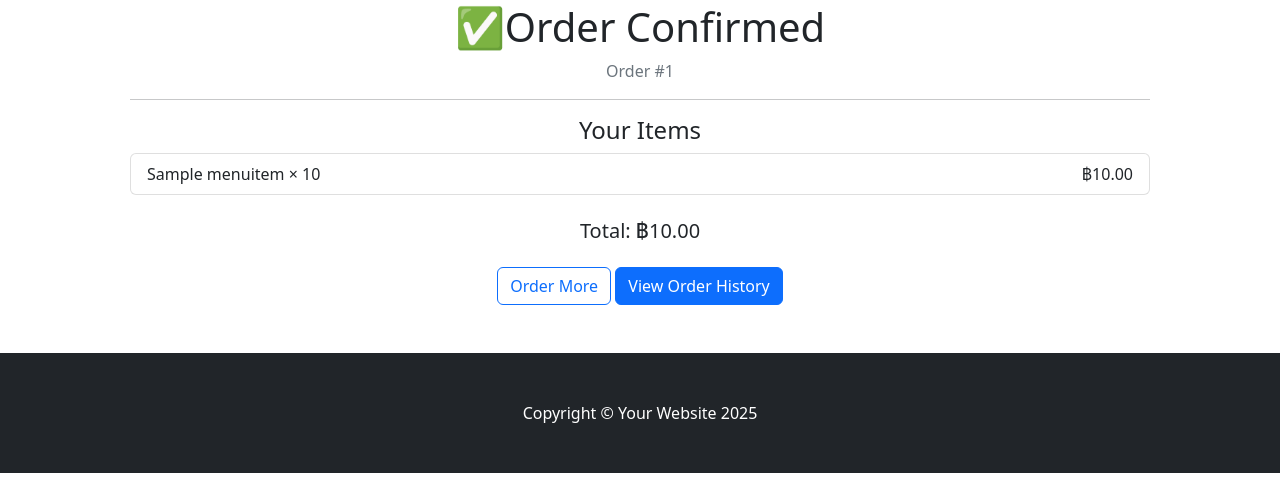
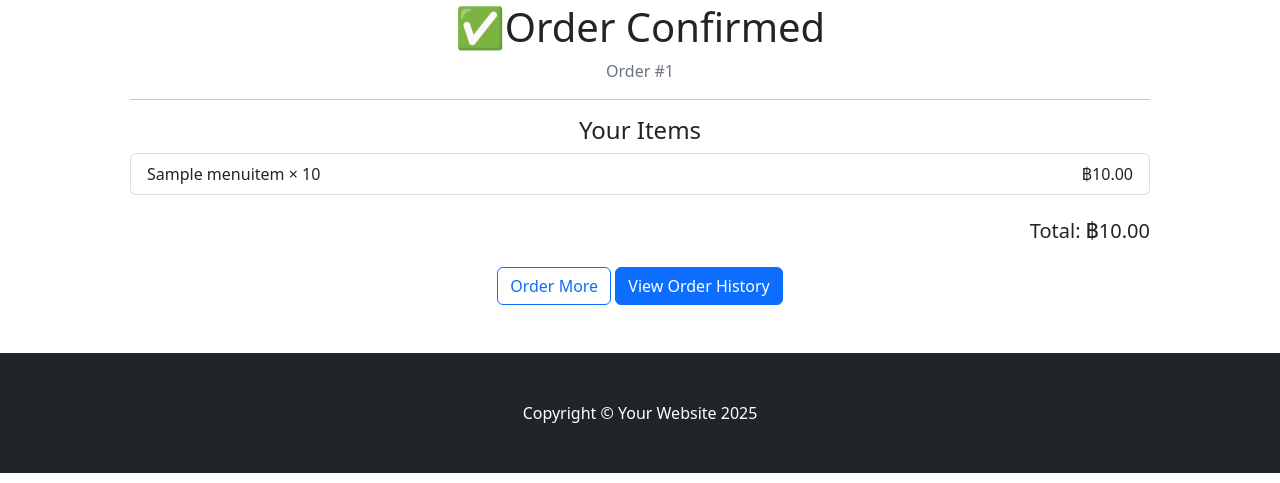
Before and after one commit to BanyarSawThit/ROSv1, a Django app: template templates/orders/success.html in a window 1280 px wide. Shown: the part 149-632 px from the top of the page. Run offline with Django 5.2, Linux system fonts and the light colour scheme; the template is opened without the code that fills it: values that come from a table or form of the project are taken from there, others are empty; tables that the repository leaves empty hold one stand-in row (values such as "Sample post"); some libraries are stand-ins or nearby versions.

Commit message:
working orders

```diff
--- a/templates/orders/success.html
+++ b/templates/orders/success.html
@@ -20,7 +20,7 @@
         {% endfor %}
     </ul>
 
-    <h5>Total: ฿{{ order.total_price }}</h5>
+    <div style="text-align: right"><h5>Total: ฿{{ order.total_price }}</h5></div>
 
     <div class="mt-4">
         <a href="{% url 'menu:list' %}" class="btn btn-outline-primary">
```
